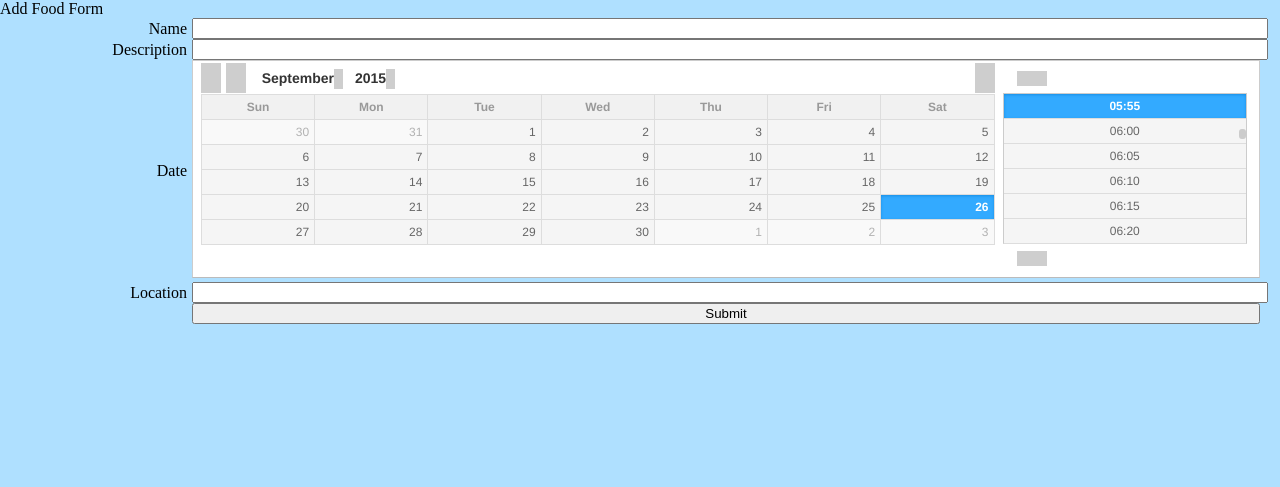
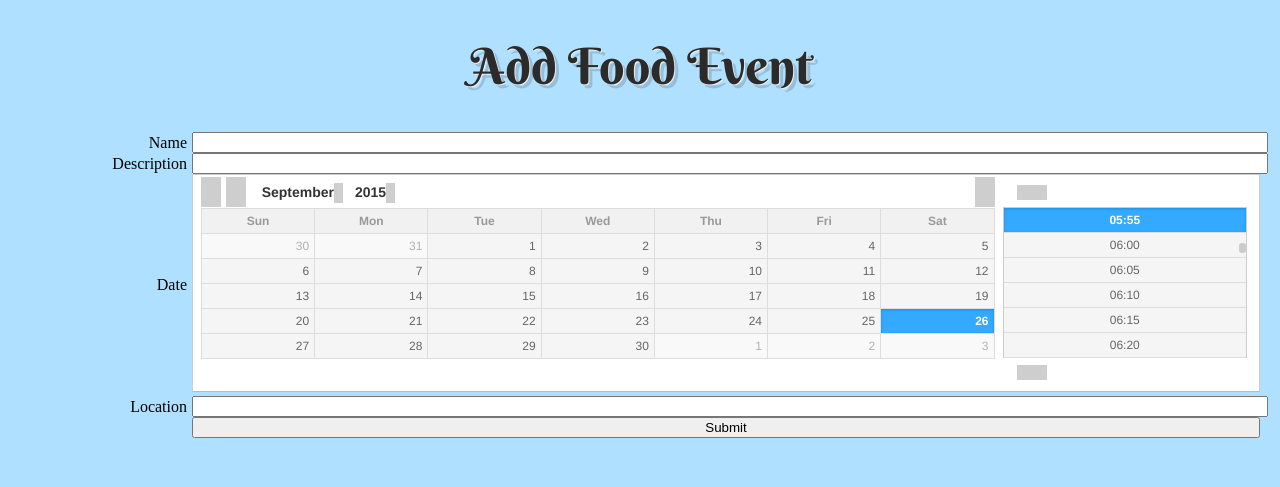
Before and after one commit to jacklynnepenick/hackcmu-2015, a Flask app: page /add_food.form in a window 1280 px wide. Shown: the top 487 px of the page. Run offline with Flask 2, Linux system fonts and the light colour scheme; grey boxes are pictures that could not be loaded.

Commit message:
Changed Titles Fonts

```diff
--- a/static/general.css
+++ b/static/general.css
@@ -1,3 +1,11 @@
+h1 {
+  font: 200 50px/1.3 'Berkshire Swash', Helvetica, sans-serif;
+  color: #2b2b2b;
+  text-shadow: 1px 1px 0px #ededed, 4px 4px 0px rgba(0,0,0,0.15);
+  width: 100%;
+  text-align: center;
+}
+
 .contains_visibles_on_hovers:hover .visible_on_hover {
     display: block;
     position: absolute;
--- a/templates/add_food_form.html
+++ b/templates/add_food_form.html
@@ -1,13 +1,14 @@
 <!doctype html>
 <html>
-    <title>Add Food Form</title>
+    <title>Add Food Event</title>
     <head>
-        Add Food Form
+        <h1> Add Food Event </h1>
         <script src="static/js_lib/jquery-2.1.4.min.js"></script>
         <script src="static/js_lib/jquery.datetimepicker.full.min.js"></script>
         <script src="static/datetimepicker.js"></script>
         <link rel="stylesheet" href="static/jquery.datetimepicker.css" />
         <link rel="stylesheet" href="static/general.css" />
+        <link href="http://fonts.googleapis.com/css?family=Berkshire+Swash" rel="stylesheet" type="text/css">
         <style>
         html, body, form, form div.input_set {
           width:100%
--- a/templates/wheres_the_food.html
+++ b/templates/wheres_the_food.html
@@ -3,6 +3,7 @@
   <head>
     <title>Free Food Events</title>
     <link rel="stylesheet" href="/static/general.css" />
+    <link href="http://fonts.googleapis.com/css?family=Berkshire+Swash" rel="stylesheet" type="text/css">
     <style>
     html, body, table, thead, tbody, tr {
       width: 100%
```
